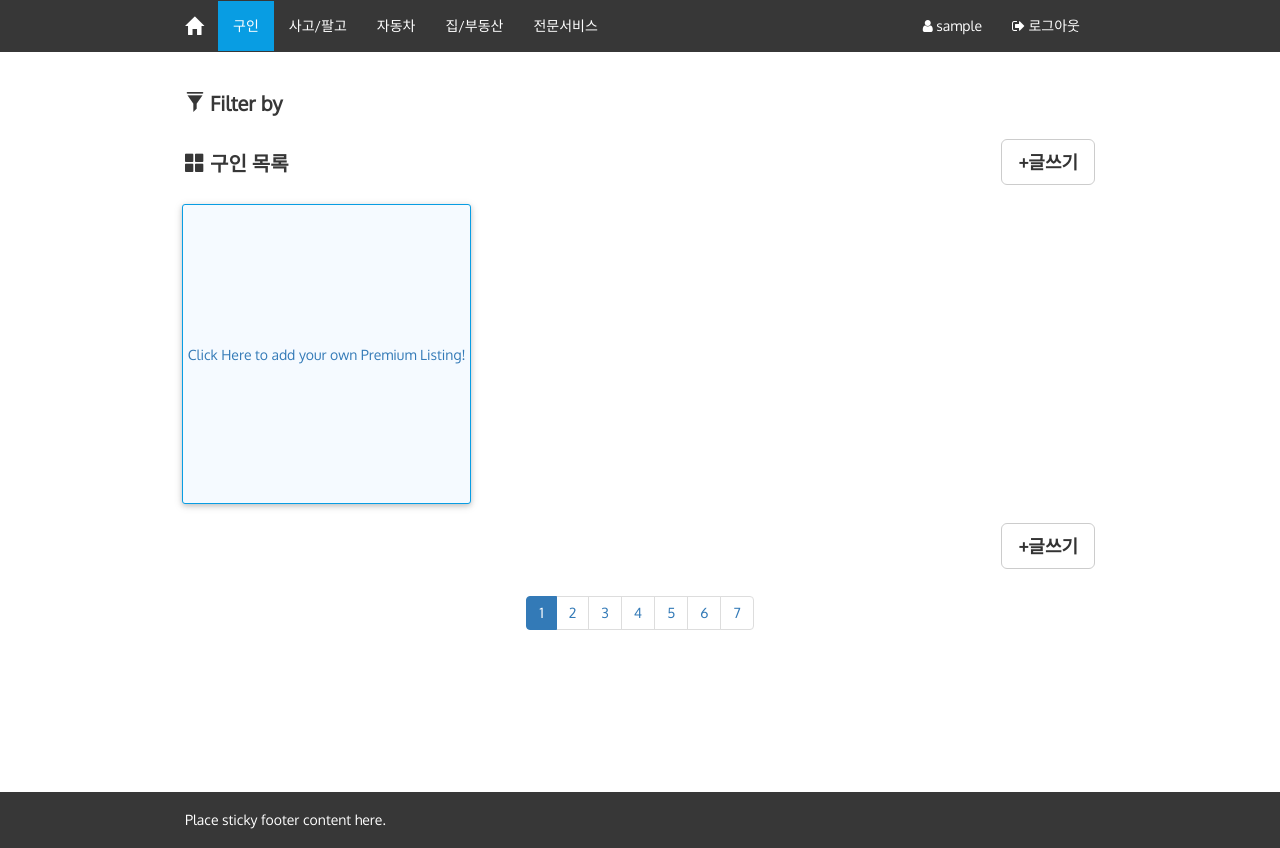
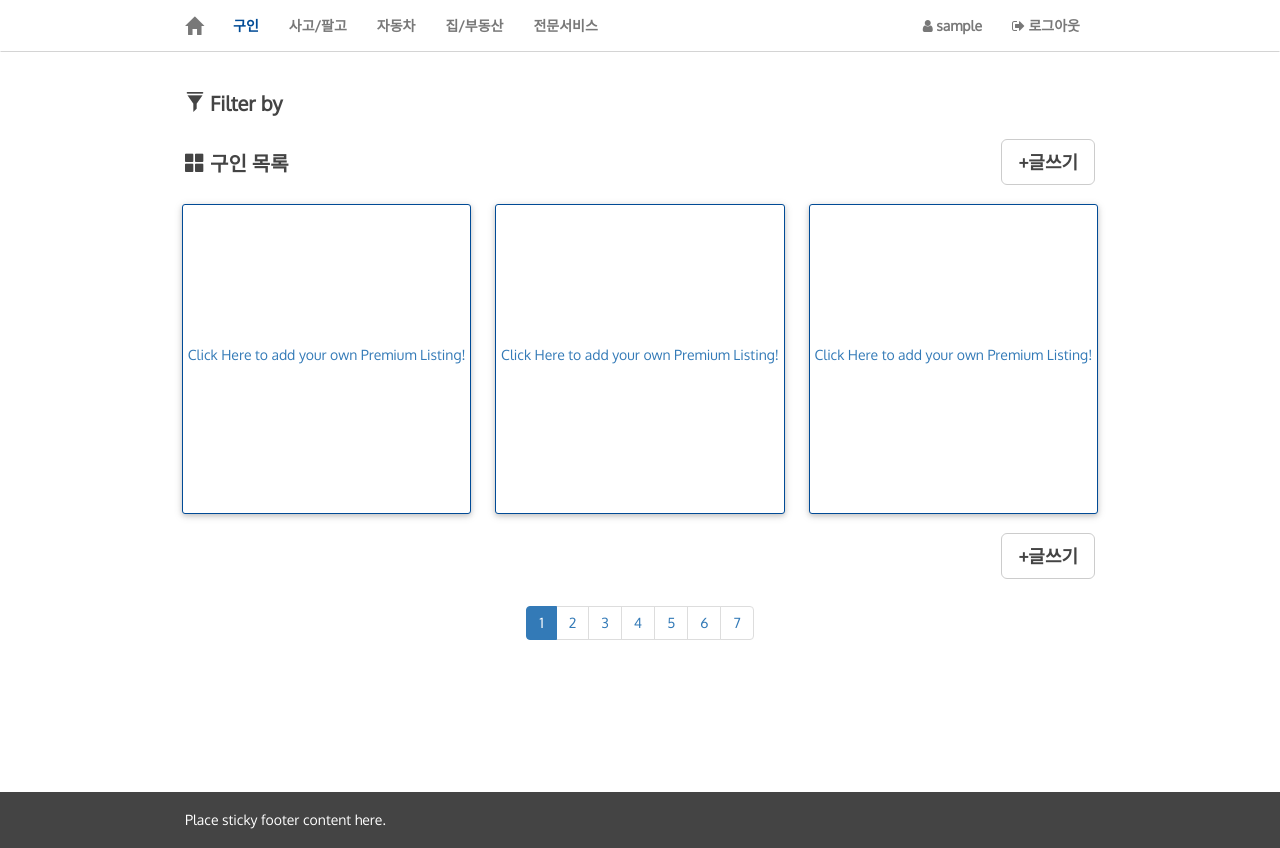
Before and after one commit to ejh2163/ktownapp, a PHP site: page /index.php?page=jobs in a window 1280 px wide. Run offline with PHP 8.4, Linux system fonts and the light colour scheme; the visitor is signed in with stand-in values (Sample User, id 1); data that the repository does not hold is empty; some libraries are stand-ins or nearby versions.

Commit message:
wasting time is css

```diff
--- a/config/css.php
+++ b/config/css.php
@@ -27,11 +27,23 @@
 	p {
 		margin: 0px;
 	}
+	.clear{
+		clear: both;
+	}
+	.face-box{
+		width: 100%;
+		height: 240px;
+		display:block;
+		overflow: hidden;
+	}
+	.face-img{
+		width: 100%;
+		height: 240px;
+		object-fit: cover;
+		transition: all .25s ease;
+	}
 	.container{
 		max-width: 940px;
-	}
-	.clear{
-		clear: both;
 	}
 	.header-box{
 		overflow: hidden;
@@ -48,7 +60,6 @@
     	text-align: center;
 	}
 
-
 	/* text format CSS */
 	h2{
 		float: left;
@@ -56,7 +67,7 @@
 		top: 50%;
 		transform: translateY(-50%);
 		margin: 0px;
-		color: #373737;
+		color: #444444;
 		font-size: 20px;
 		font-weight: bold;
 	}
@@ -67,27 +78,27 @@
 	}
 
 	/* navbar CSS */
-	.navbar-custom{
-		background-color: #373737;
+	.navbar-custom {
+		background-color: #ffffff;
 		border-radius: 0px;
+		border-bottom: 1px solid #d4d4d4;
 	}
 	.navbar-font a{
-		color: #FFFFFF;
-
+		color: #787878;
+		font-weight: 900;
 	}
 	.navbar-toggle .icon-bar {
 		width: 18px;
 		height: 2px;
-		background-color: #FFFFFF;
+		background-color: #787878;
 	}
 	.navbar-hover li a:hover{
-		background-color: #00BFFF;
-		background-color: #089DE3;
+		background-color: #FFFFFF;
+		color: #004080;
 	}
-	.nav-active{
-		background-color: #089DE3;
+	.nav-active a{
+		color: #014b96;
 	}
-
 
 	/* card CSS */
 	.btn-edit{
@@ -96,12 +107,14 @@
 		top: 50%;
 		transform: translateY(-50%);
 		font-weight: bold;
+		color: #444444;
 	}
 	.card {
 		display: block;
 	    margin: 12px -3px 12px -3px;
-	    height: 300px;
-	    background-color: #fff;
+	    height: 310px;
+	    background-color: #ffffff;
+	    border: 1px solid #d4d4d4;
 	    border-radius: 3px;
 	    box-shadow: 0 2px 5px 0 rgba(0,0,0,0.16),0 2px 10px 0 rgba(0,0,0,0.12);
 	    transition: box-shadow .25s;
@@ -111,7 +124,7 @@
 	}
 	.img-card {
 		width: 100%;
-		height: 180px;
+		height: 192px;
 		border-top-left-radius:3px;
 		border-top-right-radius:3px;
 		display:block;
@@ -119,9 +132,10 @@
 	}
 	.img-card img{
 		width: 100%;
-		height: 180px;
+		height: 192px;
 		object-fit: cover;
 		transition: all .25s ease;
+		border-bottom: 1px solid #D4D4D4;
 	}
 	.card-content {
 		text-align:left;
@@ -129,12 +143,12 @@
 	.card-title {
 		padding: 9px 9px 3px 9px;
 		margin: 0px;
-		color: #ffffff;
-		font-size: 16px;
+		font-size: 15px;
 		font-weight: bold;
 	}
 	.card-title a {
-		text-decoration: none !important;
+		color: #787878;
+		text-decoration: none;
 	}
 	.card-description {
 		padding: 3px 9px 3px 9px;
@@ -145,7 +159,7 @@
 		font-weight: bold;
 	}
 	.card-desc-2 {
-		font-size: 14px;
+		font-size: 13px;
 		font-weight: normal;
 	}
 	.card-read-more {
@@ -153,16 +167,14 @@
 		border-top: 1px solid #D4D4D4;
 		color: #757575;
 		font-style: italic;
-		font-size: 12px;
-	}
-	.card-read-more a {
-		text-decoration: none !important;
+		font-size: 11px;
 	}
 	.card-premium{
-		border: 1px solid #089DE3;
-		background-color: #F5FAFF;
+		border: 1px solid #014b96;
 	}
-
+	.card-premium .card-title a{
+		color: #014b96;
+	}
 
 	/* form CSS */
 	.form-box {
@@ -181,9 +193,11 @@
 		top: 50%;
 		transform: translateY(-50%);
 		font-weight: bold;
+		color: #444444;
 	}
 	.btn-form-category {
 		margin: 6px;
+		color: #444444;
 	}
 	.vresize {
 		resize: vertical;
@@ -195,7 +209,7 @@
 		margin-top: 120px;
 		padding: 18px;
 		clear: both;
-		background-color: #373737;
+		background-color: #444444;
 		color: #FFFFFF;
 	}
 
--- a/index.php
+++ b/index.php
@@ -1,7 +1,5 @@
 <?php
 // index.php:
-
-
 ob_start();
 include('config/setup.php');
 
@@ -20,15 +18,16 @@ include('config/setup.php');
 	<title><?php echo $site_title." | ".$page_title;?></title>
 </head>
 <body>
-	<?php include('templates/navbar.php'); echo $row['image'];?>
+
+	<?php include('templates/navbar.php'); ?>
 
 	<div class='content'>
 		<?php include('templates/content.php'); ?>
 	</div>
 
-	<?php include('templates/footer.php');
-	//mysqli_close($dbc);
+	<?php
+		include('templates/footer.php');
+		mysqli_close($dbc);
 	?>
-
 </body>
 </html>
--- a/templates/content/listing.php
+++ b/templates/content/listing.php
@@ -30,13 +30,11 @@
                 $result_general = get_data_general($dbc, $page, $page_num);
                 listing_premium($result_premium, $page);
                 listing_general($result_general, $page);
-                mysqli_close($dbc);
             ?>
 
             <div class='tray-box'>
                 <?php listing_button($page); ?>
             </div>
-            <div class='clear'></div>
             <?php include('pagination.php'); ?>
 
         </div>
--- a/templates/navbar.php
+++ b/templates/navbar.php
@@ -11,7 +11,9 @@
 				<span class="icon-bar"></span>
 				<span class="icon-bar"></span>
 			</button>
-			<a class="navbar-brand" href="./"><span class="glyphicon glyphicon-home"></span></a>
+			<a class="navbar-brand" href="./">
+				<i class="glyphicon glyphicon-home" aria-hidden="true"></i>
+			</a>
 		</div>
 		<div class="collapse navbar-collapse" id="myNavbar">
 			<ul class="nav navbar-nav">
--- a/views/listing_main.php
+++ b/views/listing_main.php
@@ -37,11 +37,7 @@ function listing_premium($r, $page){
 		echo '<div class="col-xs-12 col-sm-6 col-md-4">';
 			echo '<div class="card card-premium">';
 				echo '<a class="img-card" href="http://www.fostrap.com/">';
-					if (empty($row['image'])) {
-						echo '<img src="resources/images/default.png" />';
-					} else {
-						echo '<img src="'.$row['image'].'" />';
-					}
+					grab_image($row);
 				echo '</a>';
 			    echo '<div class="card-content">';
 					echo '<h3 class="card-title ellipsis">';
@@ -80,14 +76,14 @@ function listing_premium($r, $page){
 			echo '</div>';
 		echo '</div>';
 	}
-	//for($i=$num_active; $i<6; $i++){ //activate for loop to limit num of premium listing
+	for($i=$num_active; $i<3; $i++){ //activate for loop to limit num of premium listing
 		echo '<div class="col-xs-12 col-sm-6 col-md-4">';
 			echo "<div class='card card-premium'  style='text-align: center;'>";
 				echo '<br /><br /><br /><br /><br /><br /><br />';
 				echo '<a href="#">Click Here to add your own Premium Listing!</a>';
 			echo '</div>'; // END row
 		echo '</div>';
-	//}
+	}
 	echo '</div>'; //END premium listing
 }
 
@@ -97,11 +93,7 @@ function listing_general($r, $page){
 		echo '<div class="col-xs-12 col-sm-6 col-md-4">';
 			echo '<div class="card">';
 				echo '<a class="img-card" href="http://www.fostrap.com/">';
-					if (empty($row['image'])) {
-						echo '<img src="resources/images/default.png" />';
-					} else {
-						echo '<img src="'.$row['image'].'" />';
-					}
+					grab_image($row);
 				echo '</a>';
 			    echo '<div class="card-content">';
 					echo '<h3 class="card-title ellipsis">';
@@ -174,4 +166,14 @@ function desc_jobs($row){
 	echo "<p>".ucfirst($row['jobs_type'])."<span class='card-desc-2'>&nbsp Pay:".$row['jobs_compensation']."</span>"."</p>";
 }
 
+function grab_image($row){
+	if (empty($row['image'])) {
+		echo '<img src="resources/images/default.png" />';
+	} else {
+		echo '<img src="'.$row['image'].'" />';
+	}
+}
+
+
+
 ?>
--- a/views/listing_side.php
+++ b/views/listing_side.php
@@ -15,7 +15,7 @@ function generate_side($page){
 			filter_jobs($row);
 			break;
 		case "sale":
-			echo " <p>사고팔고 목록</p>";
+			echo " 사고팔고 목록";
 			break;
 		case "cars":
 			filter_cars($row);
@@ -24,7 +24,7 @@ function generate_side($page){
 			filter_homes($row);
 			break;
 		case "services":
-			echo " <p> services filter </p>";
+			echo " services filter";
 			break;
 		case "free":
 			echo " 자유게시판";
```
Also changed, not shown: templates/content/edit.php (+0 -7 lines), views/edit_main.php (+54 -26 lines), resources/images/heading5e.jpg (added).
